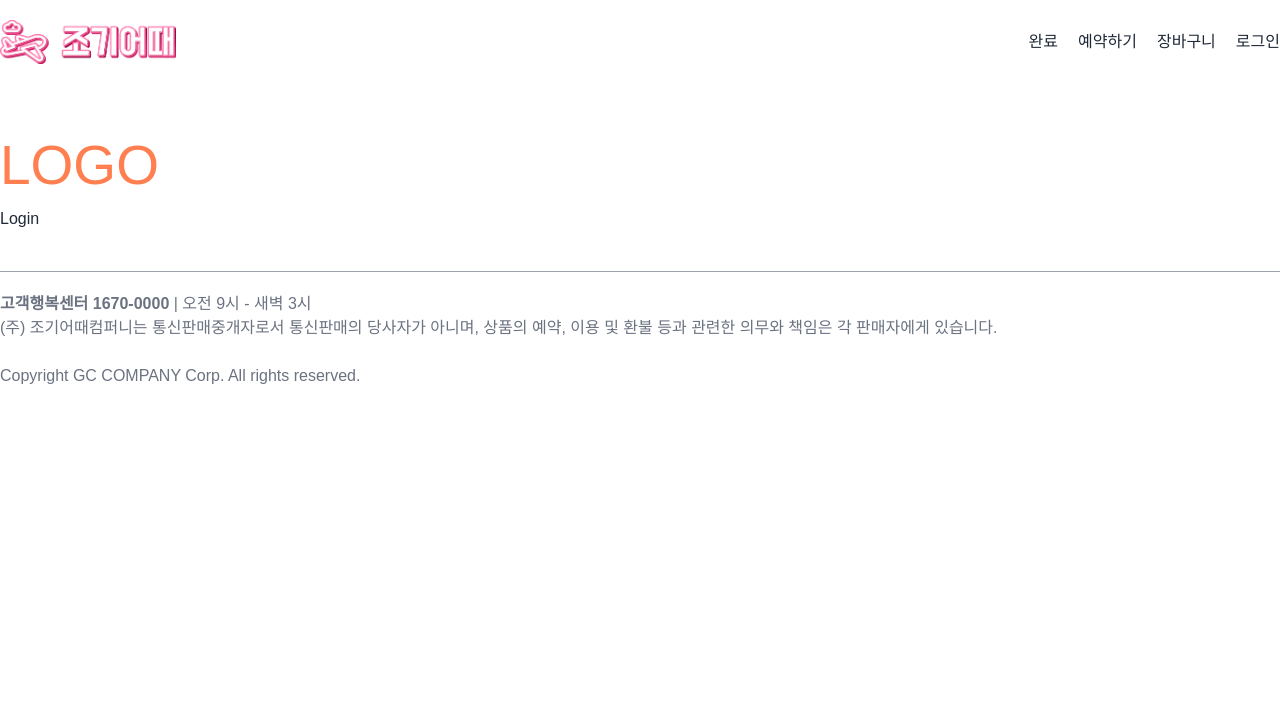
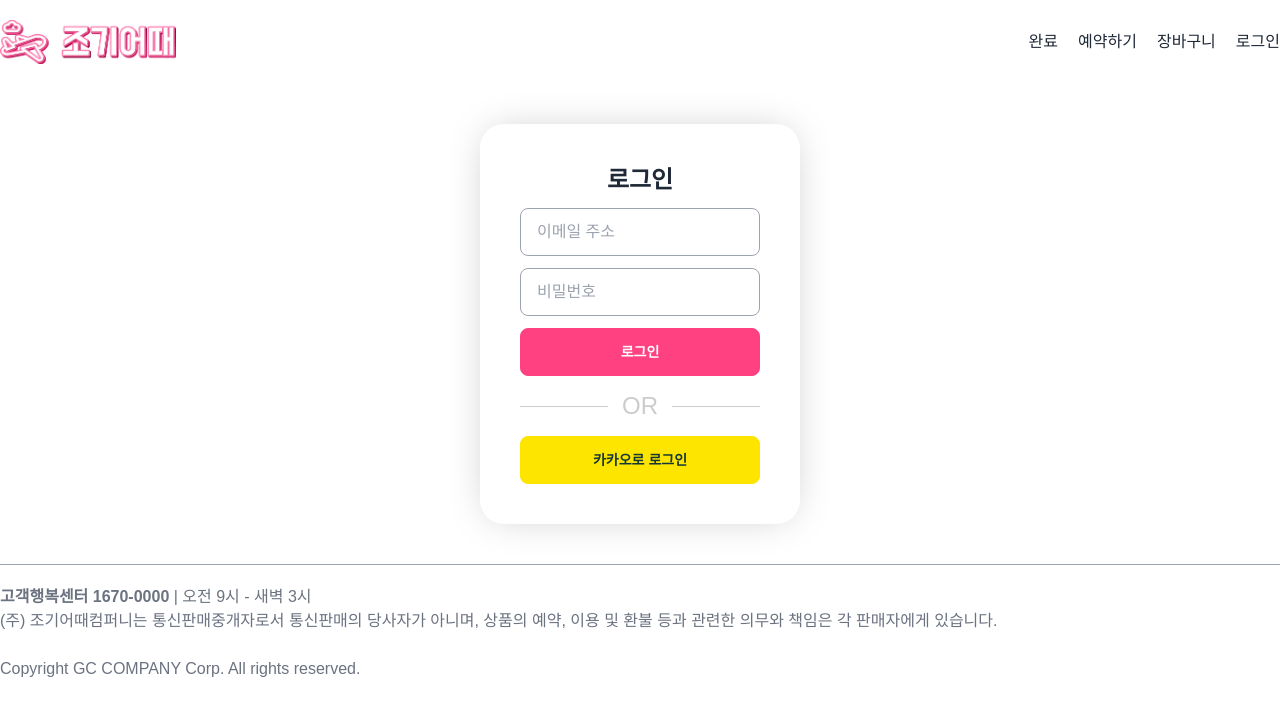
Before and after one commit to art11010/jogieottae, a React (Vite) app: page /login in a window 1280 px wide. Shown: the top 716 px of the page. Built offline with nearby package versions, Linux system fonts and the light colour scheme; the HTML template or start-up script is replaced by a standard one.

Commit message:
login page setting

```diff
--- a/src/components/Atom/TitleSub.jsx
+++ b/src/components/Atom/TitleSub.jsx
@@ -15,7 +15,7 @@ TitleSub.defaultProps = {
 function TitleSub(props) {
   const { addclass, text } = props;
 
-  return <TitleSubCss className={addclass}>{text}</TitleSubCss>;
+  return <TitleSubCss className={addclass}>{props.children}</TitleSubCss>;
 }
 
 export default TitleSub;
--- a/src/pages/Login/Login.jsx
+++ b/src/pages/Login/Login.jsx
@@ -1,11 +1,22 @@
 import React from 'react';
 import * as L from './Login.style';
+
+import { Button, Input, ShadowBox, Title, TitleSub } from '../../components/Atom';
 
 function Login() {
   return (
     <>
-      <L.Logo>LOGO</L.Logo>
-      <div>Login</div>
+      {/* <L.Logo>LOGO</L.Logo> */}
+      <div className="w-1/4 m-auto">
+        <ShadowBox addclass="h-full">
+          <TitleSub addclass="text-center">로그인</TitleSub>
+          <Input id="email" placeholder="이메일 주소"></Input>
+          <Input id="pw" placeholder="비밀번호"></Input>
+          <Button addclass="btn-block mt-3 mb-3" text="로그인"></Button>
+          <L.multipleLogin>OR</L.multipleLogin>
+          <Button addclass="btn-block mt-3 btn-accent" text="카카오로 로그인"></Button>
+        </ShadowBox>
+      </div>
     </>
   );
 }
--- a/src/pages/Login/Login.style.js
+++ b/src/pages/Login/Login.style.js
@@ -1,6 +1,17 @@
 import styled from 'styled-components';
 
-export const Logo = styled.h1`
-  font-size: 55px;
-  color: coral;
+export const multipleLogin = styled.div`
+  display: flex;
+  justify-content: space-between;
+  align-items: center;
+  color: #ccc;
+  font-size: 24px;
+  &::before,
+  &::after{
+    content: '';
+    display: block;
+    width: calc(50% - 32px);
+    height: 1px;
+    background-color: #ccc;
+  }
 `;
--- a/tailwind.config.cjs
+++ b/tailwind.config.cjs
@@ -16,6 +16,9 @@ module.exports = {
       boxShadow: {
         default: '0 0 40px -10px rgb(0 0 0 / 0.25);',
       },
+      minHeight: {
+        960: '960px'
+      }
     },
   },
   plugins: [require('daisyui')],
@@ -28,21 +31,20 @@ module.exports = {
           secondary: '#f3f4f6',
           'secondary-content': '#000',
           'secondary-focus': '#eee',
+          accent: '#FEE500',
         },
+        // mytheme: {
+          // primary: '#ff4182',
+          // secondary: '#D926A9',
+          // accent: '#1FB2A6',
+          // neutral: '#191D24',
+          // 'base-100': '#2A303C',
+          // info: '#3ABFF8',
+          // success: '#36D399',
+          // warning: '#FBBD23',
+          // error: '#F87272',
+        // },
       },
-      // {
-      //   mytheme: {
-      //     // primary: '#ff4182',
-      //     // secondary: '#D926A9',
-      //     // accent: '#1FB2A6',
-      //     // neutral: '#191D24',
-      //     // 'base-100': '#2A303C',
-      //     // info: '#3ABFF8',
-      //     // success: '#36D399',
-      //     // warning: '#FBBD23',
-      //     // error: '#F87272',
-      //   },
-      // },
     ],
     darkTheme: 'dark',
   },
```
